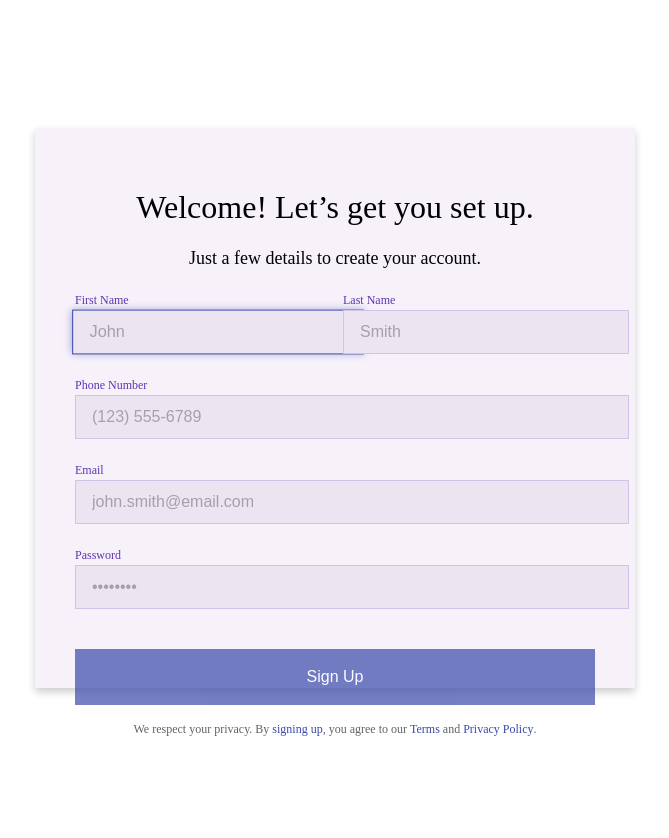
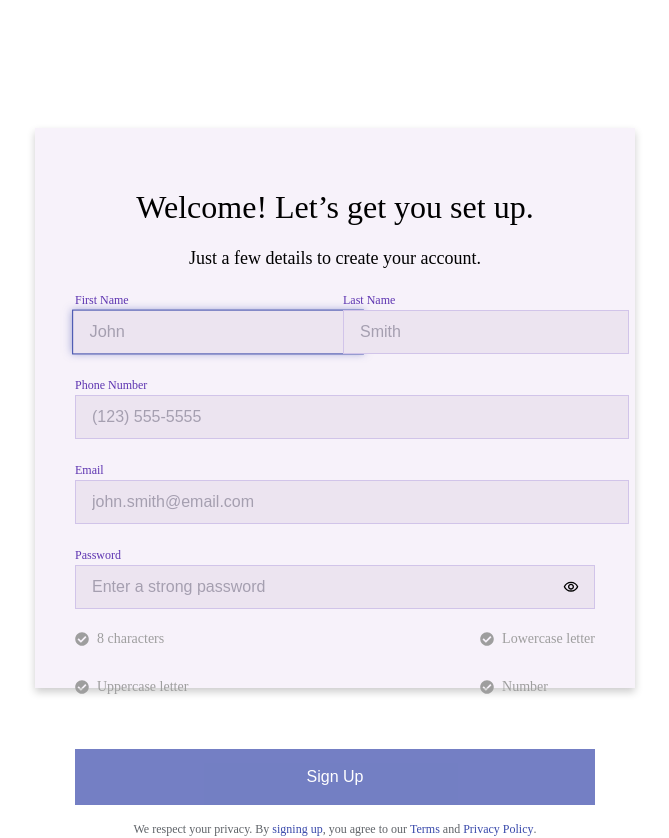
Before and after one commit to imrichie/ux-registration-form, a React (Create React App) app: page / in a window 1280 px wide. Shown: the whole page, without its empty margins (305-974 px from the left). Before the commit the page ends 816 px from the top, so only its background shows below. Built offline with nearby package versions, Linux system fonts and the light colour scheme; the HTML template or start-up script is replaced by a standard one.

Commit message:
add proper valiation to all inputs adhering to best UX practices

```diff
--- a/package.json
+++ b/package.json
@@ -8,6 +8,7 @@
     "@testing-library/user-event": "^13.5.0",
     "react": "^18.3.1",
     "react-dom": "^18.3.1",
+    "react-icons": "^5.3.0",
     "react-scripts": "5.0.1",
     "web-vitals": "^2.1.4"
   },
--- a/src/App.js
+++ b/src/App.js
@@ -1,7 +1,13 @@
 import React, { useState, useEffect, useRef } from "react";
-
+import { MdOutlineVisibility, MdOutlineVisibilityOff } from "react-icons/md";
+import { FaCheckCircle } from "react-icons/fa";
 import "./assets/App.css";
-import { isOnlyLetters, capitalizeFirstLetter } from "./utils/inputValidation";
+import {
+  isOnlyLetters,
+  capitalizeFirstLetter,
+  formatPhoneNumber,
+  isValidEmail,
+} from "./utils/inputValidation";
 
 function App() {
   const firstNameRef = useRef(null);
@@ -13,12 +19,27 @@
   const [form, setForm] = useState({
     firstName: "",
     lastName: "",
+    phone: "",
+    email: "",
+    password: "",
   });
 
   const [errors, setErrors] = useState({
     firstName: "",
     lastName: "",
+    phone: "",
+    email: "",
+    password: "",
   });
+
+  const [touched, setTouched] = useState({
+    password: false,
+    email: false,
+    phone: false,
+  });
+
+  const [showPassword, setShowPassword] = useState(false);
+  const toggleVisibility = () => setShowPassword(!showPassword);
 
   useEffect(() => {
     if (firstNameRef.current) {
@@ -35,19 +56,44 @@
   const handleInputChange = (e) => {
     const { name, value } = e.target;
 
-    // Field-specific error messages
+    setForm((prev) => {
+      // For phone numbers, apply formatting
+      if (name === "phone") {
+        const formattedPhone = formatPhoneNumber(value); // Format the phone number
+        const digitsOnly = formattedPhone.replace(/\D/g, ""); // Extract digits
+        setErrors((prevErrors) => ({
+          ...prevErrors,
+          phone: "", // Clear error while typing
+        }));
+        return { ...prev, phone: formattedPhone };
+      }
+
+      // Validate email on input
+      if (name === "email") {
+        setErrors((prevErrors) => ({
+          ...prevErrors,
+          email: "", // Clear error while typing
+        }));
+        return { ...prev, email: value };
+      }
+
+      // Validate names (First Name, Last Name)
+      if (name === "firstName" || name === "lastName") {
         if (!isOnlyLetters(value)) {
           const fieldName = name === "firstName" ? "First name" : "Last name";
-      setErrors((prev) => ({
-        ...prev,
-        [name]: `${fieldName} can only contain letters`, // Field-specific message
+          setErrors((prevErrors) => ({
+            ...prevErrors,
+            [name]: `${fieldName} can only contain letters`,
           }));
         } else {
-      setErrors((prev) => ({ ...prev, [name]: "" })); // Clear error if valid
+          setErrors((prevErrors) => ({ ...prevErrors, [name]: "" })); // Clear errors
+        }
+        return { ...prev, [name]: value }; // Update form state
       }
 
-    // Update form state with the raw input
-    setForm((prev) => ({ ...prev, [name]: value }));
+      // Default update for other fields
+      return { ...prev, [name]: value };
+    });
   };
 
   const handleBlur = (e) => {
@@ -55,7 +101,38 @@
 
     const formattedValue = capitalizeFirstLetter(value);
     setForm((prev) => ({ ...prev, [name]: formattedValue }));
+
+    // Phone number validation
+    if (name === "phone") {
+      const digitsOnly = value.replace(/\D/g, ""); // Extract digits
+      setErrors((prev) => ({
+        ...prev,
+        phone: digitsOnly.length === 10 ? "" : "Phone number must be valid", // Show error only if invalid
+      }));
+    }
+
+    // Email validation
+    if (name === "email") {
+      const isValid = isValidEmail(value); // Validate the email format
+      setErrors((prevErrors) => ({
+        ...prevErrors,
+        email: isValid ? "" : "Enter a valid email address", // Show error if invalid
+      }));
+    }
   };
+
+  const passwordCriteria = {
+    isMinLength: form.password.length >= 8,
+    hasUppercase: /[A-Z]/.test(form.password),
+    hasLowercase: /[a-z]/.test(form.password),
+    hasNumber: /[0-9]/.test(form.password),
+  };
+
+  const isPasswordValid =
+    passwordCriteria.isMinLength &&
+    passwordCriteria.hasUppercase &&
+    passwordCriteria.hasLowercase &&
+    passwordCriteria.hasNumber;
 
   return (
     <div className="app">
@@ -116,12 +193,17 @@
           </label>
           <input
             id="phone"
+            name="phone"
             type="tel"
-            className="input-field"
-            placeholder="(123) 555-6789"
+            className={`input-field ${errors.phone ? "error" : ""}`}
+            placeholder="(123) 555-5555"
+            value={form.phone}
             ref={phoneRef}
             onKeyDown={(e) => handleKeyDown(e, emailRef)}
+            onChange={handleInputChange}
+            onBlur={handleBlur}
           />
+          {errors.phone && <p className="error-message">{errors.phone}</p>}
         </div>
 
         {/* Row for Email */}
@@ -131,12 +213,17 @@
           </label>
           <input
             id="email"
+            name="email"
             type="email"
-            className="input-field"
+            className={`input-field ${errors.email ? "error" : ""}`}
             placeholder="john.smith@email.com"
+            value={form.email}
             ref={emailRef}
             onKeyDown={(e) => handleKeyDown(e, passwordRef)}
+            onChange={handleInputChange}
+            onBlur={handleBlur}
           />
+          {errors.email && <p className="error-message">{errors.email}</p>}
         </div>
 
         {/* Row for Password */}
@@ -144,13 +231,80 @@
           <label className="input-label" htmlFor="password">
             Password
           </label>
+          <div className="password-input-wrapper">
             <input
               id="password"
-            type="password"
-            className="input-field"
-            placeholder="••••••••"
-            ref={passwordRef}
+              name="password"
+              type={showPassword ? "text" : "password"}
+              className={`input-field ${
+                touched.password && !isPasswordValid ? "error" : ""
+              }`}
+              placeholder="Enter a strong password"
+              value={form.password}
+              onChange={(e) =>
+                setForm((prev) => ({ ...prev, password: e.target.value }))
+              }
+              onFocus={() =>
+                setTouched((prev) => ({ ...prev, password: true }))
+              }
+              onBlur={(e) => {
+                if (!e.target.value) {
+                  setTouched((prev) => ({ ...prev, password: false }));
+                }
+              }}
             />
+            <button
+              type="button"
+              className="visibility-toggle"
+              onClick={toggleVisibility}
+              aria-label={showPassword ? "Hide password" : "Show password"}
+            >
+              {showPassword ? (
+                <MdOutlineVisibilityOff size={16} />
+              ) : (
+                <MdOutlineVisibility size={16} />
+              )}
+            </button>
+          </div>
+
+          {/* Validation Feedback */}
+          <div className="validation-container">
+            <div className="validation-column">
+              <p
+                className={`validation-item ${
+                  passwordCriteria.isMinLength ? "valid" : ""
+                }`}
+              >
+                <FaCheckCircle />8 characters
+              </p>
+              <p
+                className={`validation-item ${
+                  passwordCriteria.hasUppercase ? "valid" : ""
+                }`}
+              >
+                <FaCheckCircle />
+                Uppercase letter
+              </p>
+            </div>
+            <div className="validation-column">
+              <p
+                className={`validation-item ${
+                  passwordCriteria.hasLowercase ? "valid" : ""
+                }`}
+              >
+                <FaCheckCircle />
+                Lowercase letter
+              </p>
+              <p
+                className={`validation-item ${
+                  passwordCriteria.hasNumber ? "valid" : ""
+                }`}
+              >
+                <FaCheckCircle />
+                Number
+              </p>
+            </div>
+          </div>
         </div>
 
         {/* Sign Up Button */}
--- a/src/assets/App.css
+++ b/src/assets/App.css
@@ -145,6 +145,60 @@
   animation: fadeIn 0.3s ease-in-out;
 }
 
+/* Password Field */
+.password-input-wrapper {
+  display: flex;
+  width: 100%;
+  align-items: center;
+  position: relative;
+}
+
+.password-input-wrapper .input-field {
+  display: flex;
+  width: 100%;
+
+}
+
+.visibility-toggle {
+  position: absolute;
+  right: 16px;
+  background: none;
+  border: none;
+  cursor: pointer;
+  padding: 0;
+  height: 100%;
+  display: flex;
+  align-items: center;
+}
+
+.validation-container {
+  display: flex;
+  width: 100%;
+  justify-content: space-between;
+  margin-top: 8px;
+}
+
+.validation-column {
+  display: flex;
+  flex-direction: column;
+  gap: 4px;
+}
+
+.validation-item {
+  display: flex;
+  align-items: center;
+  font-size: 0.875rem;
+  color: #9e9e9e;
+}
+
+.validation-item.valid {
+  color: #4caf50;
+}
+
+.validation-item svg {
+  margin-right: 8px;
+}
+
 /* Optional animation for error message appearance */
 @keyframes fadeIn {
   from {
--- a/src/utils/inputValidation.js
+++ b/src/utils/inputValidation.js
@@ -14,3 +14,43 @@
   if (!value) return "";
   return value.charAt(0).toUpperCase() + value.slice(1).toLowerCase();
 };
+
+/**
+ * Formats a phone number in the format: (555) 555-5555
+ * @param {string} value - The input value to format.
+ * @returns {string} - The formatted phone number.
+ */
+export const formatPhoneNumber = (value) => {
+  // Remove all non-digit characters
+  const cleaned = value.replace(/\D/g, "");
+
+  // Limit to 10 digits
+  const limited = cleaned.slice(0, 10);
+
+  // Match the phone number structure
+  const match = limited.match(/^(\d{0,3})(\d{0,3})(\d{0,4})$/);
+  if (!match) return limited;
+
+  const [, areaCode, prefix, lineNumber] = match;
+
+  if (lineNumber) {
+    return `(${areaCode}) ${prefix}-${lineNumber}`;
+  } else if (prefix) {
+    return `(${areaCode}) ${prefix}`;
+  } else if (areaCode) {
+    return `(${areaCode}`;
+  }
+
+  return limited; // Fallback to raw limited digits
+};
+
+/**
+ * Validates whether an input value is a valid email address.
+ * @param {string} value - The email address to validate.
+ * @returns {boolean} - True if valid, false otherwise.
+ */
+export const isValidEmail = (value) => {
+  // Matches standard email patterns like user@domain.com
+  const emailRegex = /^[^\s@]+@[^\s@]+\.[^\s@]{2,}$/;
+  return emailRegex.test(value);
+};
```
Also changed, not shown: 1 other file (tests, documents, lock files or other folders). Lines whose indentation alone changed are shown as unchanged.
